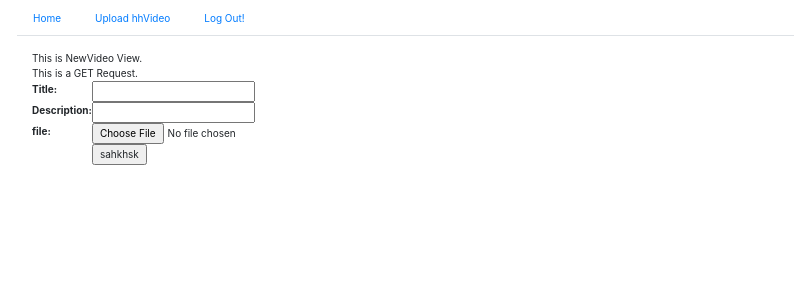
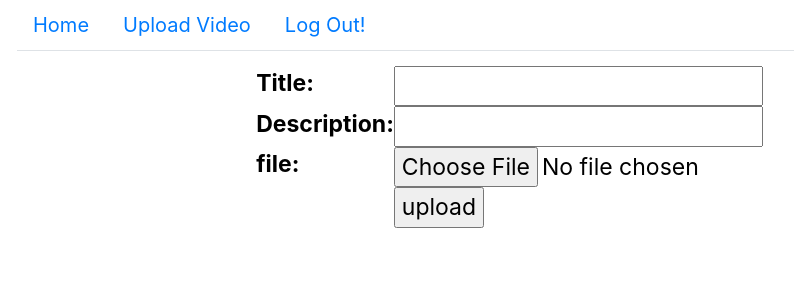
Before and after one commit to SatishNitk/youtube_clone, a Django app: page /video/ in a window 1280 px wide. Shown: the top 300 px of the page, without its empty margins (68-862 px from the left). Run offline with Django 3.2, Linux system fonts and the light colour scheme; the visitor is signed in with stand-in values (Sample User, id 1); some libraries are stand-ins or nearby versions.

Commit message:
final code done

```diff
--- a/youtube_project/templates/base.html
+++ b/youtube_project/templates/base.html
@@ -13,16 +13,16 @@
 
     </head>
     <body>
-            <div class="container">
+    <div class="container">
                     <!-- Content here -->
 
-        <ul class="nav nav-tabs">
+        <ul class="nav nav-tabs " style="color:red;font-size:20px">
             <li class="nav-item">
 
                 <a class="nav-link {% if request.path == '/' %} active {% endif %}" href="/">Home</a>
             </li>
             <li class="nav-item">
-                <a class="nav-link {% if request.path == '/video' %} active {% endif %}" href="/video">Upload hhVideo</a>
+                <a class="nav-link {% if request.path == '/video' %} active {% endif %}" href="/video">Upload Video</a>
             </li>
             {% if user.is_authenticated %}
             <li class="nav-item">
@@ -38,11 +38,14 @@
             {% endif %}
         </ul>
         <br>
-        <div class="container-fluid">
-        {% block content %}
+    <div class="container-fluid">
+        {% block body %}
         {% endblock %}
     </div>
+
 </div>
+
+
         <!-- Optional JavaScript -->
     <!-- jQuery first, then Popper.js, then Bootstrap JS -->
     <script src="https://code.jquery.com/jquery-3.3.1.slim.min.js" integrity="sha384-q8i/X+965DzO0rT7abK41JStQIAqVgRVzpbzo5smXKp4YfRvH+8abtTE1Pi6jizo" crossorigin="anonymous"></script>
--- a/youtube_project/templates/youtube_app/index.html
+++ b/youtube_project/templates/youtube_app/index.html
@@ -4,8 +4,8 @@
 Home
 {% endblock %}
 
-{% block content %}
-<h1>Welcome to Youtube Django Clone</h1><br>
+{% block body %}
+<center><h1>Welcome to Youtube Django Clone</h1><br></center>
 <br>
 
 {% for video in most_recent_videos %}
--- a/youtube_project/templates/youtube_app/login.html
+++ b/youtube_project/templates/youtube_app/login.html
@@ -4,7 +4,7 @@
 Login Page
 {% endblock %}
 
-{% block content %}
+{% block body %}
 <form method="POST" action="/login/">
 {{form}}
 {% csrf_token %}
--- a/youtube_project/templates/youtube_app/new_video.html
+++ b/youtube_project/templates/youtube_app/new_video.html
@@ -4,21 +4,17 @@
 Upload Video
 {% endblock %}
 
-{% block content %}
-This is NewVideo View.<br>
-This is a GET Request. <br>
+{% block body %}
 
 <form action="/video/" method="POST" enctype="multipart/form-data">
         {% csrf_token %}
-<table>
+<center><table style="color:black;font-size:23px">
 {{ form.as_table }}
 <tr>
     <td></td>
     <td>
-    	<input type="submit" name="s" value="sahkhsk">
-            <!-- <button type="submit" class="btn btn-primary">Upload Video</button> -->
-    </td>
+    	<input type="submit" name="s" value="upload"></td>
 </tr>
-</table>
+</table></center>
 </form>
 {% endblock %}
--- a/youtube_project/templates/youtube_app/register.html
+++ b/youtube_project/templates/youtube_app/register.html
@@ -5,7 +5,7 @@ Register Page
 {% endblock %}
 
 
-{% block content %}
+{% block body %}
 <form method="POST" action="/register/">
 {{form}}
 {% csrf_token %}
--- a/youtube_project/templates/youtube_app/video.html
+++ b/youtube_project/templates/youtube_app/video.html
@@ -5,7 +5,8 @@ Video -
 {% endblock %}
 
 
-{% block content %}
+
+{% block body %}
 
 <h2>{{ video.title }}</h2>
 
```
Also changed, not shown: youtube_project/youtube_app/views.py (+0 -17 lines).
